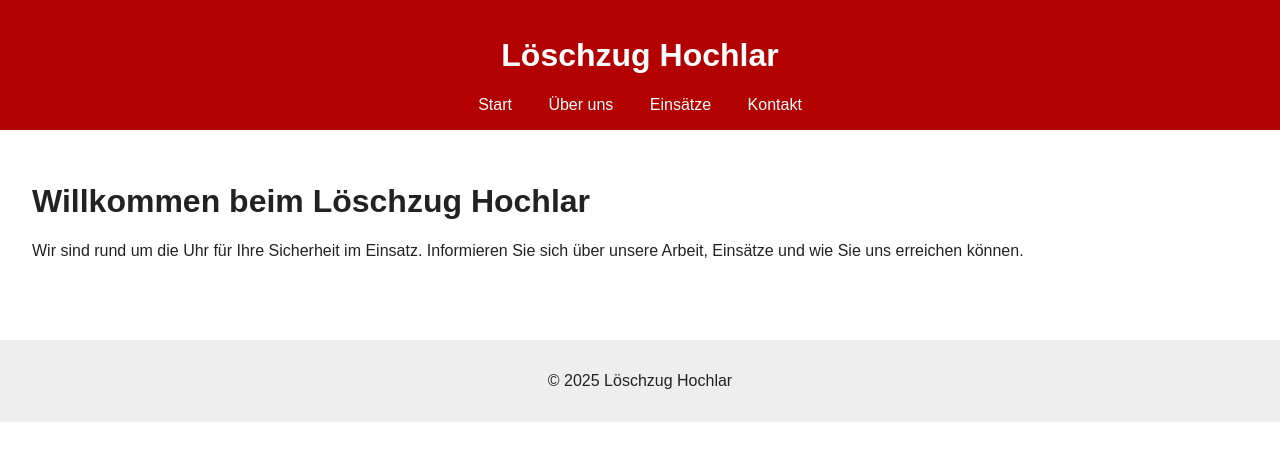
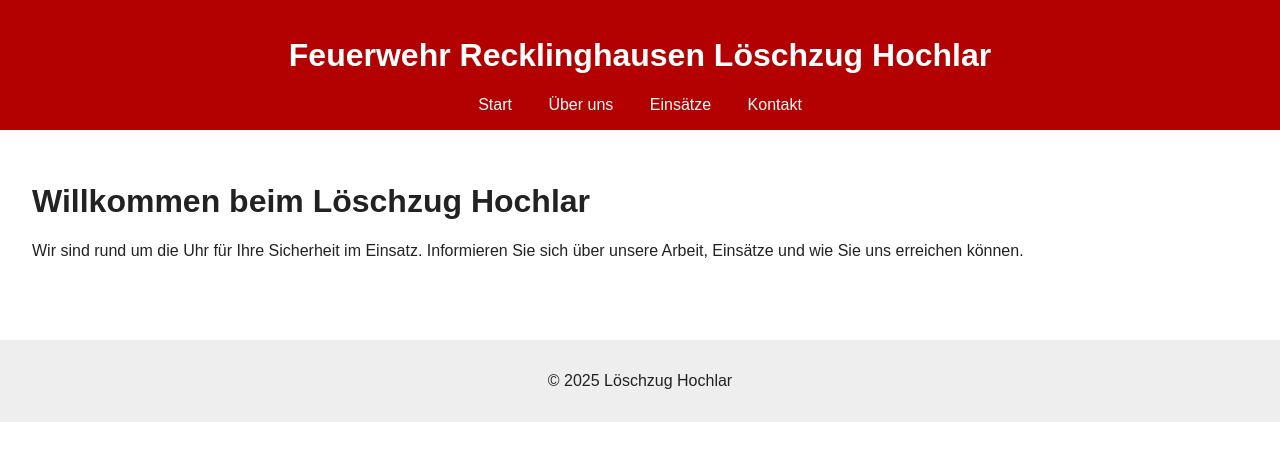
Before and after one commit to stefan-becker/loeschzug-hochlar, a Jekyll site: the page built from index.md, in a window 1280 px wide. Shown: the top 461 px of the page. Built offline with Jekyll 4.4.1, drawn with Linux system fonts in a browser that asks for light colours.

Commit message:
URL und Titel angepasst

```diff
--- a/_config.yml
+++ b/_config.yml
@@ -1,3 +1,3 @@
-title: Löschzug Hochlar
+title: Feuerwehr Recklinghausen Löschzug Hochlar
 baseurl: "/loeschzug-hochlar"
-url: "https://<dein-benutzername>.github.io"
+url: "https://stefan-becker.github.io"
```
